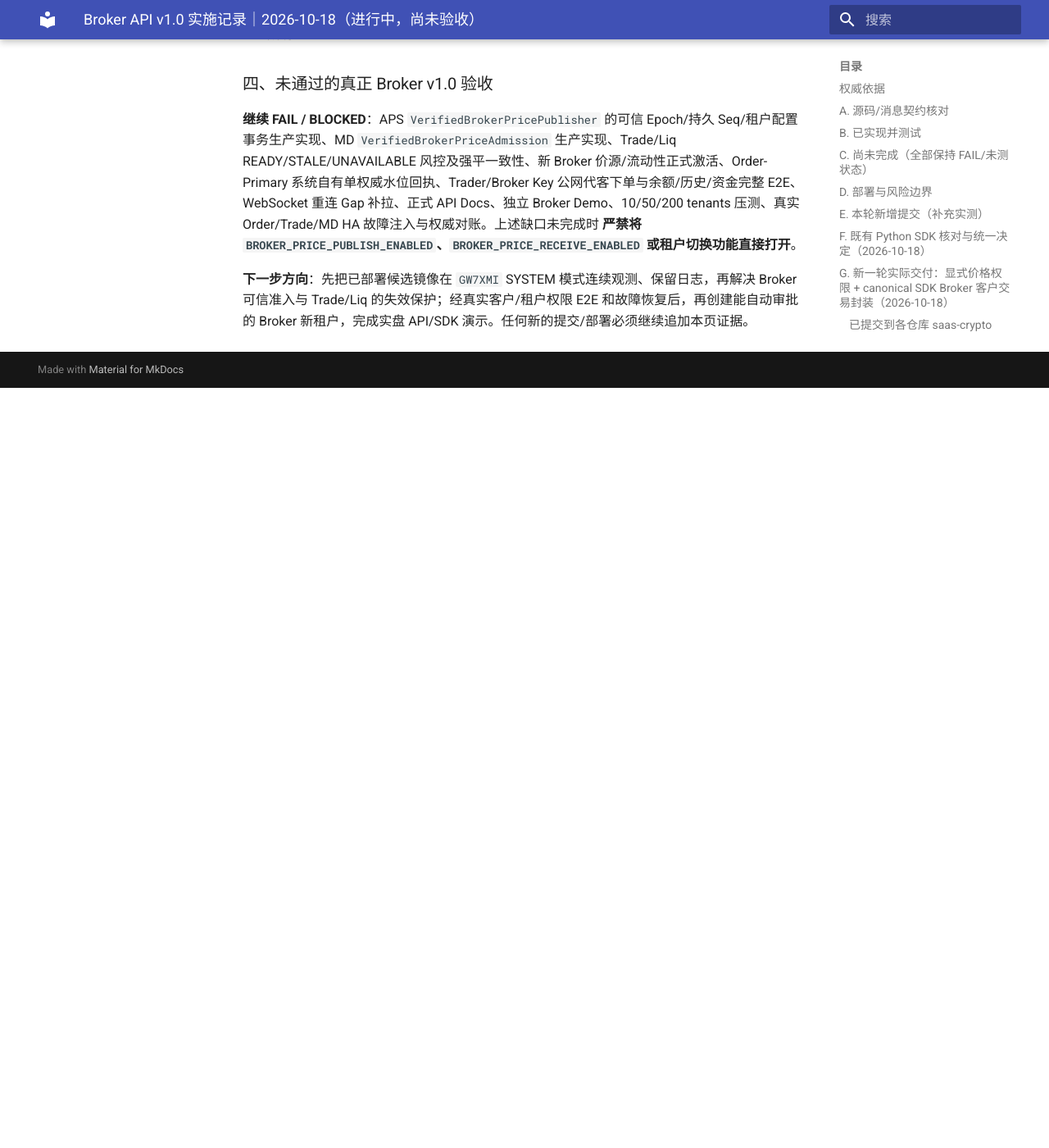
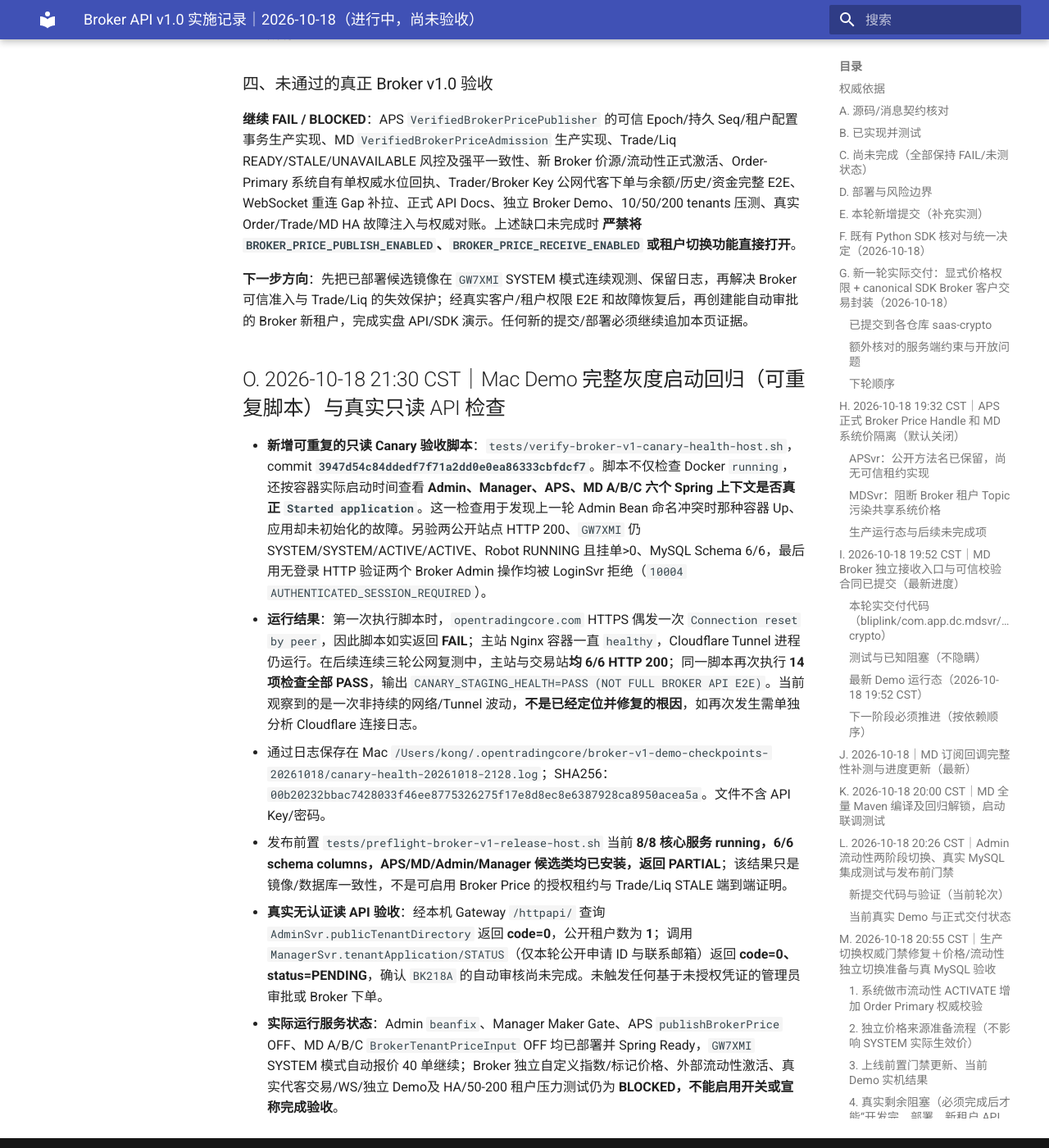
Before and after one commit to bliplink/dc-quant-deploy, an MkDocs documentation site: the page built from docs/BROKER_API_V1_IMPLEMENTATION_AUDIT_20261018.zh-CN.md, in a window 1280 px wide and 1400 px high, scrolled down 16990 px. Shown: the whole window at 82% size. Built offline with MkDocs 1.6.1 and Material for MkDocs 9.7.7, drawn with Linux system fonts in a browser that asks for light colours; before the commit the page ends 17463 px from its top, so only the background shows below that.

Commit message:
docs(broker): archive successful Mac canary smoke, Spring health, public API checks and single tunnel reset [skip ci]

```diff
--- a/docs/BROKER_API_V1_IMPLEMENTATION_AUDIT_20261018.zh-CN.md
+++ b/docs/BROKER_API_V1_IMPLEMENTATION_AUDIT_20261018.zh-CN.md
@@ -276,3 +276,13 @@
 **继续 FAIL / BLOCKED**：APS `VerifiedBrokerPricePublisher` 的可信 Epoch/持久 Seq/租户配置事务生产实现、MD `VerifiedBrokerPriceAdmission` 生产实现、Trade/Liq READY/STALE/UNAVAILABLE 风控及强平一致性、新 Broker 价源/流动性正式激活、Order-Primary 系统自有单权威水位回执、Trader/Broker Key 公网代客下单与余额/历史/资金完整 E2E、WebSocket 重连 Gap 补拉、正式 API Docs、独立 Broker Demo、10/50/200 tenants 压测、真实 Order/Trade/MD HA 故障注入与权威对账。上述缺口未完成时 **严禁将 `BROKER_PRICE_PUBLISH_ENABLED`、`BROKER_PRICE_RECEIVE_ENABLED` 或租户切换功能直接打开**。
 
 **下一步方向**：先把已部署候选镜像在 `GW7XMI` SYSTEM 模式连续观测、保留日志，再解决 Broker 可信准入与 Trade/Liq 的失效保护；经真实客户/租户权限 E2E 和故障恢复后，再创建能自动审批的 Broker 新租户，完成实盘 API/SDK 演示。任何新的提交/部署必须继续追加本页证据。
+
+
+## O. 2026-10-18 21:30 CST｜Mac Demo 完整灰度启动回归（可重复脚本）与真实只读 API 检查
+
+- **新增可重复的只读 Canary 验收脚本**：`tests/verify-broker-v1-canary-health-host.sh`，commit **`3947d54c84ddedf7f71a2dd0e0ea86333cbfdcf7`**。脚本不仅检查 Docker `running`，还按容器实际启动时间查看 **Admin、Manager、APS、MD A/B/C 六个 Spring 上下文是否真正 `Started application`**。这一检查用于发现上一轮 Admin Bean 命名冲突时那种容器 Up、应用却未初始化的故障。另验两公开站点 HTTP 200、`GW7XMI` 仍 SYSTEM/SYSTEM/ACTIVE/ACTIVE、Robot RUNNING 且挂单>0、MySQL Schema 6/6，最后用无登录 HTTP 验证两个 Broker Admin 操作均被 LoginSvr 拒绝（`10004 AUTHENTICATED_SESSION_REQUIRED`）。
+- **运行结果**：第一次执行脚本时，`opentradingcore.com` HTTPS 偶发一次 `Connection reset by peer`，因此脚本如实返回 **FAIL**；主站 Nginx 容器一直 `healthy`，Cloudflare Tunnel 进程仍运行。在后续连续三轮公网复测中，主站与交易站**均 6/6 HTTP 200**；同一脚本再次执行 **14 项检查全部 PASS**，输出 `CANARY_STAGING_HEALTH=PASS (NOT FULL BROKER API E2E)`。当前观察到的是一次非持续的网络/Tunnel 波动，**不是已经定位并修复的根因**，如再次发生需单独分析 Cloudflare 连接日志。
+- 通过日志保存在 Mac `/Users/kong/.opentradingcore/broker-v1-demo-checkpoints-20261018/canary-health-20261018-2128.log`；SHA256：`00b20232bbac7428033f46ee8775326275f17e8d8ec8e6387928ca8950acea5a`。文件不含 API Key/密码。
+- 发布前置 `tests/preflight-broker-v1-release-host.sh` 当前 **8/8 核心服务 running，6/6 schema columns，APS/MD/Admin/Manager 候选类均已安装，返回 PARTIAL**；该结果只是镜像/数据库一致性，不是可启用 Broker Price 的授权租约与 Trade/Liq STALE 端到端证明。
+- **真实无认证读 API 验收**：经本机 Gateway `/httpapi/` 查询 `AdminSvr.publicTenantDirectory` 返回 **code=0**，公开租户数为 **1**；调用 `ManagerSvr.tenantApplication/STATUS`（仅本轮公开申请 ID 与联系邮箱）返回 **code=0、status=PENDING**，确认 `BK218A` 的自动审核尚未完成。未触发任何基于未授权凭证的管理员审批或 Broker 下单。
+- **实际运行服务状态**：Admin `beanfix`、Manager Maker Gate、APS `publishBrokerPrice` OFF、MD A/B/C `BrokerTenantPriceInput` OFF 均已部署并 Spring Ready，`GW7XMI` SYSTEM 模式自动报价 40 单继续；Broker 独立自定义指数/标记价格、外部流动性激活、真实代客交易/WS/独立 Demo及 HA/50-200 租户压力测试仍为 **BLOCKED，不能启用开关或宣称完成验收**。
```
